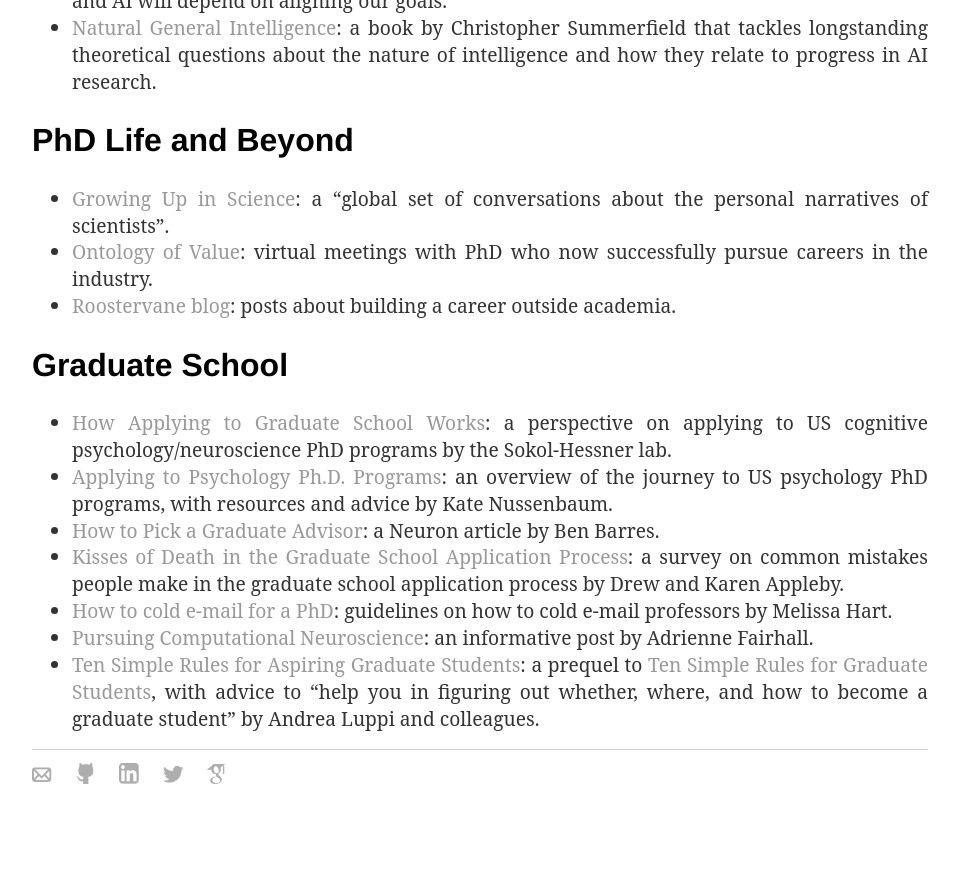
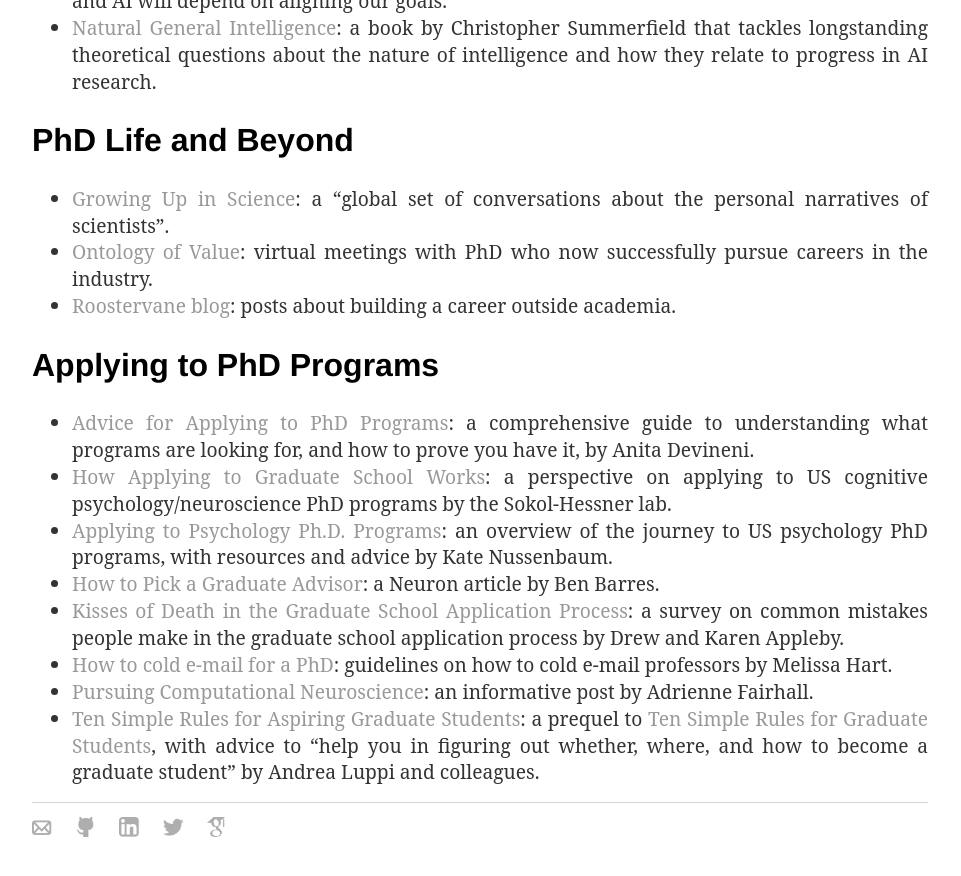
Before and after one commit to gaiamolinaro/gaiamolinaro.github.io, a Jekyll site: the page built from resources/index.html, in a window 1280 px wide and 900 px high, scrolled down 1653 px. Shown: the top 876 px of the window, without its empty margins (160-1121 px from the left). Built offline with Jekyll 4.4.1, drawn with Linux system fonts in a browser that asks for light colours; nearby versions of some CDN libraries; before the commit the page ends 2500 px from its top, so only the background shows below that.

Commit message:
added advice by Anita Devineni

```diff
--- a/resources/index.html
+++ b/resources/index.html
@@ -50,8 +50,9 @@
     <li class="p-li"><a href=https://ontologyofvalue.com/career-talks/" target="_blank">Ontology of Value</a>: virtual meetings with PhD who now successfully pursue careers in the industry.</li>
     <li class="p-li"><a href="https://roostervane.com/blog/" target="_blank">Roostervane blog</a>: posts about building a career outside academia.</li>
 </ul>
-<h2>Graduate School</h2>
+<h2>Applying to PhD Programs</h2>
 <ul>
+    <li class="p-li"><a href="https://www.brains-explained.com/advice-for-applying-to-phd-programs/" target="_blank">Advice for Applying to PhD Programs</a>: a comprehensive guide to understanding what programs are looking for, and how to prove you have it, by Anita Devineni.</li>
     <li class="p-li"><a href="https://www.sokolhessnerlab.com/howapplyingworks" target="_blank">How Applying to Graduate School Works</a>: a perspective on applying to US cognitive psychology/neuroscience PhD programs by the Sokol-Hessner lab.</li>
     <li class="p-li"><a href="https://www.katenuss.com/advice/applying_to_phd/" target="_blank">Applying to Psychology Ph.D. Programs</a>: an overview of the journey to US psychology PhD programs, with resources and advice by Kate Nussenbaum.</li>
     <li class="p-li"><a href="https://www.sciencedirect.com/science/article/pii/S0896627313009070" target="_blank">How to Pick a Graduate Advisor</a>: a Neuron article by Ben Barres.</li>
```
